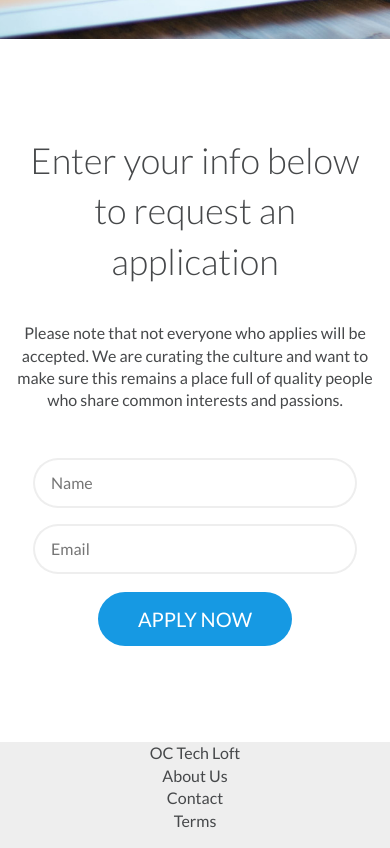
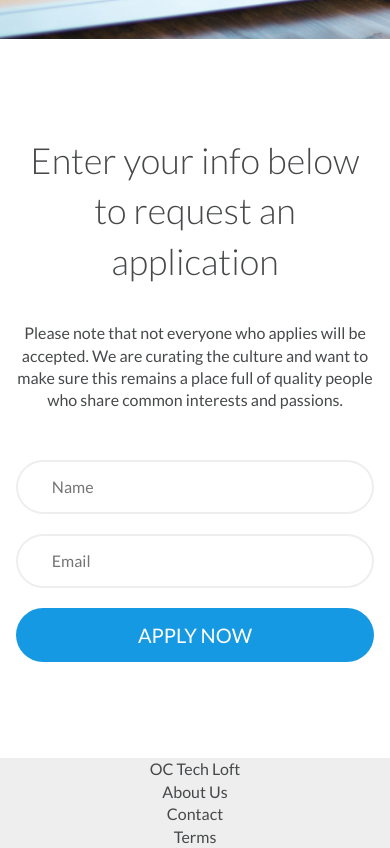
Before and after one commit to Kajabi/techloft, a plain HTML site: page index.html in a window 390 px wide. Shown: the part 3105-3953 px from the top of the page. Drawn offline with nearby package versions, Linux system fonts and the light colour scheme.

Commit message:
Added read me. Fixed the spacing of the optin.

```diff
--- a/scss/style.scss
+++ b/scss/style.scss
@@ -366,12 +366,15 @@ img { display: block; }
   }
   input {
     display: block;
-    width: 90%;
-    padding: 0.75em 5%;
+    width: 80%;
+    padding: 1em 10%;
     margin-bottom: 1.25em;
     border-radius: $button-border-radius;
     border: 0;
-    box-shadow: 0 0 0 2px #EEE;
+    box-shadow: inset 0 0 0 2px #EEE;
+  }
+  button {
+    width: 100%;
   }
 }
 
@@ -456,6 +459,14 @@ img { display: block; }
   }
 }
 
+@media (max-width: 479px) {
+#optin {
+    form {
+      max-width: 100%;
+    }
+  }
+}
+
 
 //////////////////////////////////////////////////
 //
```
Also changed, not shown: css/style.css, 1 other file.
